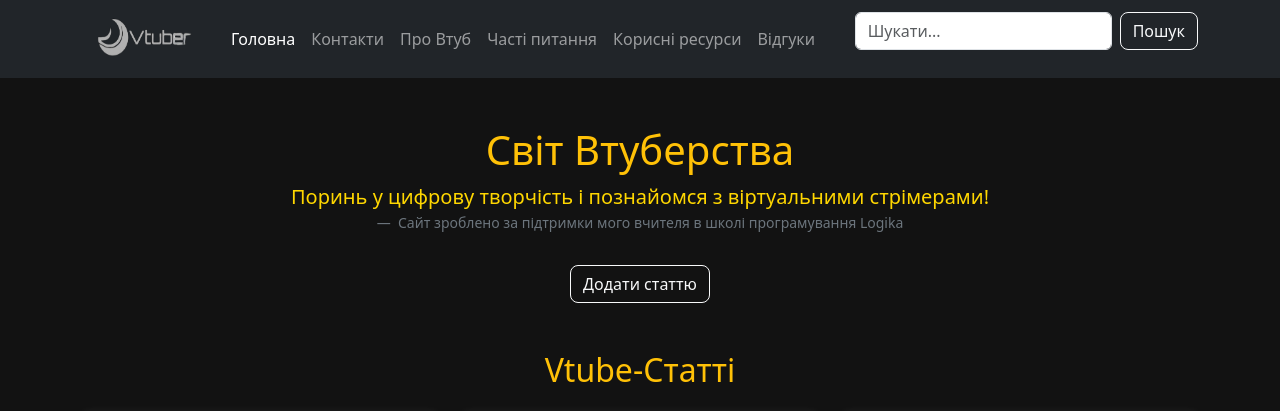
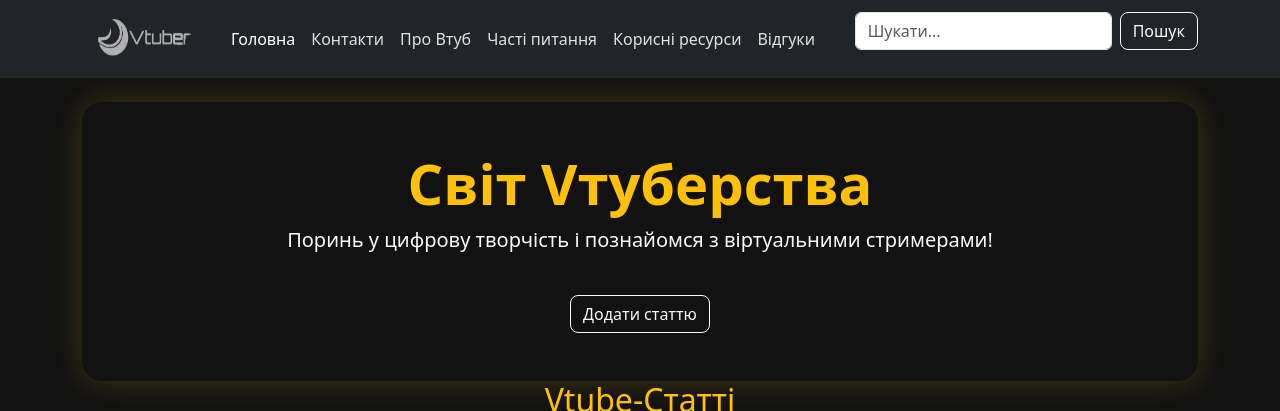
Before and after one commit to maksmaks21/sait, a Flask app: page / in a window 1280 px wide. Shown: the top 411 px of the page. Run offline with Flask 3, Linux system fonts and the light colour scheme; data comes from the database, SQL or seed files in the repository.

Commit message:
Vtube-site

```diff
--- a/app.py
+++ b/app.py
@@ -1,7 +1,7 @@
 import os
 from flask import Flask, render_template, request, redirect, url_for, jsonify
 from werkzeug.utils import secure_filename
-from sql_scripts import get_all_articles, get_article_by_id, get_all_reviews, add_review, add_article_to_db
+from sql_scripts import get_all_articles, get_article_by_id, get_all_reviews, add_review, add_article_to_db, increment_likes, has_liked, save_like
 
 app = Flask(__name__)
 
@@ -84,8 +84,16 @@ def reviews_page():
         username = request.form.get("username")
         message = request.form.get("message")
         if username and message:
-            reviews_list.append((username, message))
-    return render_template("reviews.html", reviews=reviews_list)
+            add_review(username, message)
+    all_reviews = get_all_reviews()
+    return render_template("reviews.html", reviews=all_reviews)
+
+@app.route("/like/<int:article_id>", methods=["POST"])
+def like_article(article_id):
+    ip = request.remote_addr
+    if not has_liked(article_id, ip):
+        save_like(article_id, ip)
+    return redirect(url_for('article_page', article_id=article_id))
 
 if __name__ == "__main__":
     app.config['TEMPLATES_AUTO_RELOAD'] = True
--- a/sql_scripts.py
+++ b/sql_scripts.py
@@ -1,4 +1,5 @@
 import sqlite3
+from datetime import datetime
 
 # Отримання всіх статей
 def get_all_articles():
@@ -33,7 +34,8 @@ def add_article_to_db(title, text, author, image):
 def add_review(author, text):
     conn = sqlite3.connect('ddd.db')
     cursor = conn.cursor()
-    cursor.execute('INSERT INTO reviews (author, text) VALUES (?, ?)', (author, text))
+    created = datetime.now().strftime("%d.%m.%Y.%H.%M")#Автоматичний час
+    cursor.execute('INSERT INTO reviews (author, text, created) VALUES (?, ?, ?)', (author, text, created))
     conn.commit()
     conn.close()
 
@@ -41,7 +43,33 @@ def add_review(author, text):
 def get_all_reviews():
     conn = sqlite3.connect('ddd.db')
     cursor = conn.cursor()
-    cursor.execute('SELECT * FROM reviews ORDER BY created DESC')
+    cursor.execute('SELECT author, text, created FROM reviews ORDER BY created DESC')
     reviews = cursor.fetchall()
     conn.close()
     return reviews
+
+def increment_likes(article_id):
+    conn = sqlite3.connect('ddd.db')
+    cursor = conn.cursor()
+    cursor.execute('UPDATE articles SET likes = likes + 1 WHERE id = ?', (article_id,))
+    conn.commit()
+    conn.close()
+
+def has_liked(article_id, ip):
+    conn = sqlite3.connect("ddd.db")
+    cursor = conn.cursor()
+    cursor.execute("SELECT 1 FROM likes_log WHERE article_id=? AND ip=?", (article_id, ip))
+    result= cursor.fetchone()
+    conn.close()
+    return result is not None
+
+def save_like(article_id, ip):
+    conn = sqlite3.connect("ddd.db")
+    cursor = conn.cursor()
+    try:
+        cursor.execute("INSERT INTO likes_log (article_id, ip) VALUES (?, ?)", (article_id, ip))
+        cursor.execute("UPDATE articles SET likes = likes + 1 WHERE id = ?", (article_id,))
+        conn.commit()
+    except sqlite3.IntegrityError:
+        pass #Вже лайкав
+    conn.close()
--- a/static/style.css
+++ b/static/style.css
@@ -2,6 +2,12 @@
 h1, h2, h3 {
   text-align: center;
   color: #ffd700; /* Золото для стилю втуберів */
+}
+
+.hero-section{
+  background-size: cover;
+  border-radius: 20px;
+  box-shadow: 0 0 30px rgba(255, 215, 0, 0.2);
 }
 
 /* Картки статей */
@@ -14,6 +20,16 @@ h1, h2, h3 {
 /* Кнопки */
 .btn {
   border-radius: 8px;
+}
+
+.btn-outline-info{
+  border-color: #00bfff;
+  color: #00bfff
+}
+
+.btn-outline-info:hover{
+  border-color: #00bfff;
+  color: #121212
 }
 
 /* Загальний стиль для темної теми */
@@ -52,7 +68,56 @@ input[type="radio"].btn-check:checked + label > .selectable-image {
 }
 
 /* Ефект наведення на картинку */
-.selectable-image:hover {
-  filter: brightness(80%);
-  transition: filter 0.2s ease-in-out;
+.card:hover{
+  transform: scale(1.02);
+  transition: transform 0.3s ease;
+  box-shadow: 0 0 20px rgba(255, 215, 0, 0.3);
 }
+
+/*підкреслення тексту при наведенні*/
+.nav-link {
+  position: relative;
+  transition: color 0,3s ease ;
+  display: inline-block;
+}
+
+.nav-link::after {
+  content: "";
+  position: absolute;
+  bottom: 0;
+  left: 10%;
+  width: 80%;
+  height: 2px;
+  background-color: #ffffff;
+  transform: scaleX(0);
+  transform-origin: center;
+  transition: transform 0.3s ease-in-out ;
+}
+
+.nav-link:hover:after,
+.nav-link:active:after{
+  transform: scaleX(1);
+}
+
+.nav-link{
+  color: #e0e0e0;
+  transition: color 0.3s ease;
+}
+
+.nav-link:hover{
+  color: #acacac;
+}
+
+.nav-link:active {
+  color: #acacac;
+}
+
+.fade-in {
+  opacity: 0;
+  animation: fadeIn 1.5s ease-in-out forwards;
+}
+
+@keyframes fadeIn{
+  from{opacity: 0; transform: translateY(20px);}
+  to {opacity: 1; transform: translateY(20px);}
+}
--- a/templates/contacts.html
+++ b/templates/contacts.html
@@ -1,6 +1,7 @@
 {% extends 'base.html' %}
 {% block content %}
 <div class="container py-4">
+    <div class="bg-secondary bg-opacity-25 p-4 rounded-4 shadow">
         <h1 class="text-warning text-center">Контакти</h1>
         <ul class="text-light fs-5">
             <li>Мій Telegram: <a href="https://t.me/zesty011" class="link-info">@zesty011</a></li>
@@ -8,4 +9,5 @@
             <li>Сайт логіки: <a href="https://logikaschool.com/" class="link-info">Logika</a></li>
         </ul>
     </div>
+</div>
 {% endblock %}
--- a/templates/faq.html
+++ b/templates/faq.html
@@ -1,6 +1,7 @@
 {% extends 'base.html' %}
 {% block content %}
 <div class="container py-4">
+    <div class="bg-secondary bg-opacity-25 p-4 rounded-4 shadow">
         <h1 class="text-warning text-center">Часті питання (FAQ)</h1>
         <ul class="text-light fs-5">
             <li><strong>Скільки коштує стати втубером?</strong><br>Можна почати безкоштовно, використовуючи безкоштовні аватари та програми як OBS або Veadotube Mini.</li>
@@ -8,4 +9,5 @@
             <li><strong>Чи потрібно показувати обличчя?</strong><br>Ні, втубери використовують аватари, тому приватність зберігається.</li>
         </ul>
     </div>
+</div>
 {% endblock %}
--- a/templates/index.html
+++ b/templates/index.html
@@ -2,18 +2,11 @@
 {% block content %}
 
 <!-- Головна сторінка привітання -->
-<div class="text-center my-5">
-    <h1 class="text-warning">Світ Втуберства</h1>
-    <p style="color: #ffd700; font-size: 1.25rem;">
-      Поринь у цифрову творчість і познайомся з віртуальними стрімерами!
-      <figcaption class="blockquote-footer">
-        Сайт зроблено за підтримки мого вчителя в школі програмування Logika</cite>
-      </figcaption>
-    </p>
-
-    <!-- Кнопка додавання статті -->
-    <a href="/add" class="btn btn-outline-light mt-3"> Додати статтю</a>
-</div>
+<section class="hero-section text-center text-light py-5">
+    <h1 class="display-4 text-warning fw-bold">Світ Vтуберства</h1>
+    <p class="lead mb-4">Поринь у цифрову творчість і познайомся з віртуальними стримерами!</p>
+    <a href="{{ url_for('add_article') }}" class="btn btn-outline-light mt-3">Додати статтю</a>
+</section>
 
 <h2 class="text-warning text-center">Vtube-Статті</h2>
 
@@ -25,11 +18,13 @@
             <div class="card-body d-flex flex-column">
                 <h5 class="card-title">{{ article[1] }}</h5>
                 <p class="card-text">{{ article[3] }}</p>
-                <a href="{{ url_for('article_page', article_id=article[0]) }}" class="btn btn-outline-info mt-auto">Читати далі</a>
+                <a href="{{ url_for('article_page', article_id=article[0]) }}" class="btn btn-outline-info mt-auto">Відкрити статтю</a>
             </div>
         </div>
     </div>
     {% endfor %}
 </div>
-
+<div class="text-center mt-5">
+    <p class="text-light">Сайт зробив zesty01 2травня 2025р.</a></p>
+</div>
 {% endblock content %}
--- a/templates/resources.html
+++ b/templates/resources.html
@@ -1,6 +1,7 @@
 {% extends 'base.html' %}
 {% block content %}
 <div class="container py-4">
+    <div class="bg-secondary bg-opacity-25 p-4 rounded-4 shadow">
         <h1 class="text-warning text-center">Корисні ресурси</h1>
         <ul class="text-light fs-5">
             <li><a href="https://www.live2d.com/en/" class="link-info" target="_blank">Live2D — анімація аватарів</a></li>
@@ -9,4 +10,5 @@
             <li><a href="https://pixabay.com/" class="link-info" target="_blank">Pixabay — безкоштовні зображення</a></li>
         </ul>
     </div>
+</div>
 {% endblock %}
--- a/templates/reviews.html
+++ b/templates/reviews.html
@@ -21,11 +21,13 @@
         <ul class="list-group">
             {% for review in reviews %}
             <li class="list-group-item bg-dark text-light">
-                <strong>{{ review[0] }}</strong><br>{{ review[1] }}
+                <strong>{{ review[0] }}</strong><br>{{ review[1] }}<br>
+                <small class="text-light">{{ review[2] }}</small>
             </li>
             {% endfor %}
         </ul>
     </div>
     {% endif %}
+
 </div>
 {% endblock %}
--- a/templates/search_results.html
+++ b/templates/search_results.html
@@ -18,8 +18,9 @@
             {% endfor %}
         </div>
     {% else %}
-        <div class="search-error animate-shake border border-danger rounded p-3 text-center text-danger mt-4">
-            Такої статті немає
+        <div class="search-error animate-shake border border-danger rounded p-4 text-center text-danger bg-opacity-10">
+            <h4>Такої статті немає</h4>
+            <p>Спробуй інше слово або перевір написання</p>
         </div>
     {% endif %}
 {% endblock %}
```
Also changed, not shown: templates/about.html (+6 -4 lines), templates/article_page.html (+7 -1 lines), ddd.db. Lines whose indentation alone changed are shown as unchanged.
